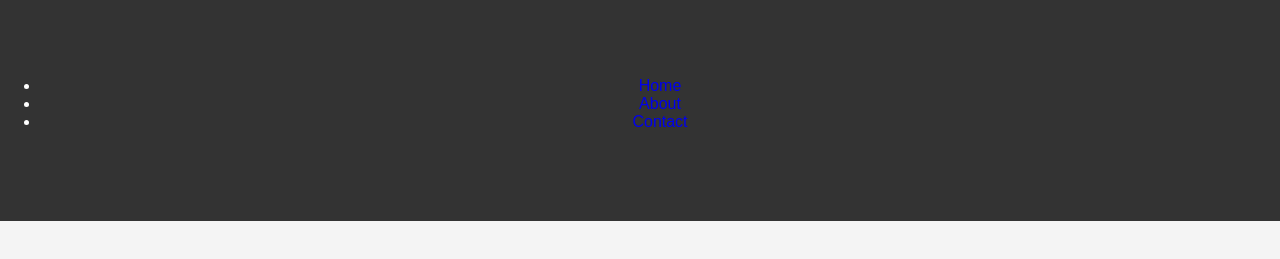
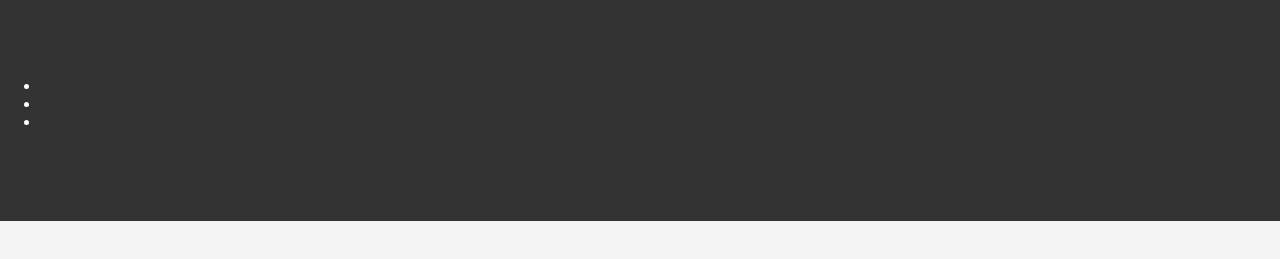
Before and after one commit to bradleydanley/band-website, a website: page src/components/header.html in a window 1280 px wide. Shown: the part 91-350 px from the top of the page. Drawn offline with Linux system fonts and the light colour scheme.

Commit message:
fixed bug

```diff
--- a/src/assets/css/about_styles.css
+++ b/src/assets/css/about_styles.css
@@ -17,7 +17,7 @@ nav {
 }
 
 nav a {
-    color: #;
+    color: #333;
     text-decoration: none;
     margin: 0 15px;
 }
--- a/src/assets/css/contact_styles.css
+++ b/src/assets/css/contact_styles.css
@@ -17,7 +17,7 @@ nav {
 }
 
 nav a {
-    color: #;
+    color: #fff;
     text-decoration: none;
     margin: 0 15px;
 }
--- a/src/assets/css/styles.css
+++ b/src/assets/css/styles.css
@@ -17,7 +17,7 @@ nav {
 }
 
 nav a {
-    color: #;
+    color: #333;
     text-decoration: none;
     margin: 0 15px;
 }
```
